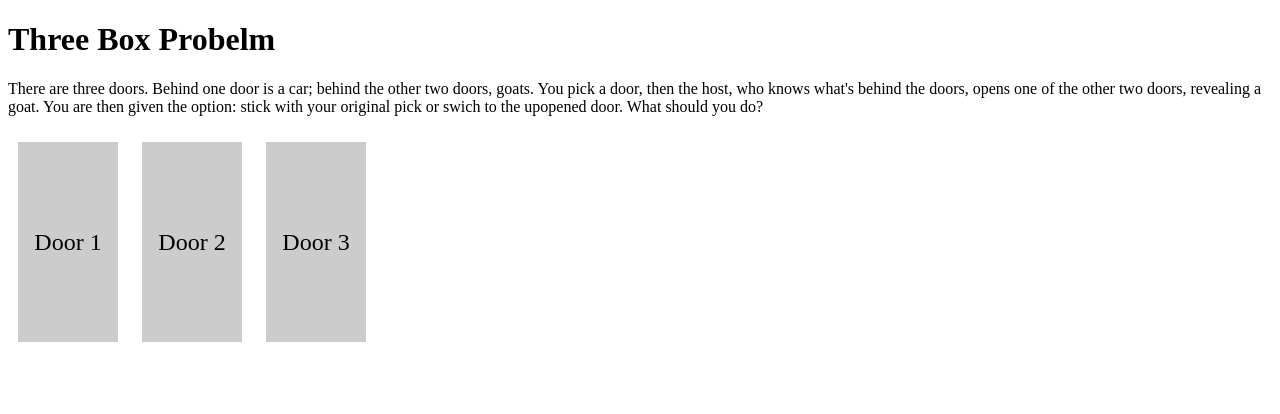
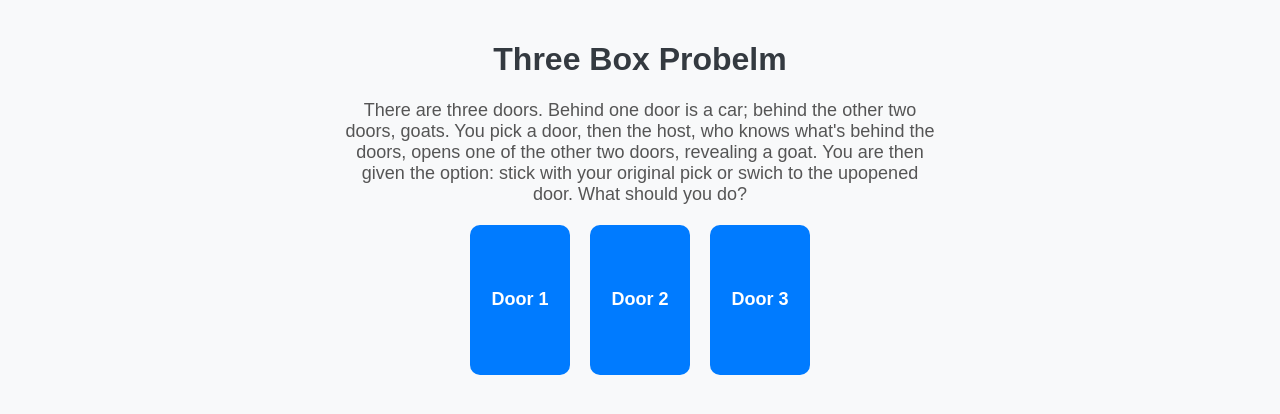
Before and after one commit to js23305/Three-Box-Problem, a Django app: page / in a window 1280 px wide. Shown: the top 414 px of the page. Run offline with Django 5.2, Linux system fonts and the light colour scheme.

Commit message:
Added styling to doors, background to make it look beautiful

```diff
--- a/three_box_problem/three_box/static/css/styles.css
+++ b/three_box_problem/three_box/static/css/styles.css
@@ -1,11 +1,79 @@
+body {
+    font-family: Arial, sans-serif;
+    text-align: center;
+    background-color: #f8f9fa;
+    margin: 0;
+    padding: 20px;
+}
+
+h1 {
+    color: #343a40;
+}
+
+p {
+    font-size: 18px;
+    color: #555;
+    max-width: 600px;
+    margin: 0 auto 20px;
+}
+
+#doors {
+    display: flex;
+    justify-content: center;
+    gap: 20px;
+    margin: 20px 0;
+}
+
 .door {
     width: 100px;
-    height: 200px;
-    display: inline-block;
+    height: 150px;
+    background-color: #007bff;
+    color: white;
+    display: flex;
+    align-items: center;
+    justify-content: center;
+    font-size: 18px;
+    font-weight: bold;
+    border-radius: 10px;
+    cursor: pointer;
+    transition: background-color 0.3s;
+}
+
+.door:hover {
+    background-color: #0056b3;
+}
+
+#result {
+    font-size: 20px;
+    font-weight: bold;
+    margin-top: 20px;
+    color: #28a745;
+}
+
+button {
+    font-size: 16px;
+    padding: 10px 15px;
     margin: 10px;
-    background-color: #ccc;
-    text-align: center;
-    line-height: 200px;
-    font-size: 24px;
+    border: none;
+    border-radius: 5px;
     cursor: pointer;
+    transition: background-color 0.3s;
 }
+
+#switchButton {
+    background-color: #dc3545;
+    color: white;
+}
+
+#switchButton:hover {
+    background-color: #c82333;
+}
+
+#stayButton {
+    background-color: #28a745;
+    color: white;
+}
+
+#stayButton:hover {
+    background-color: #218838;
+}
```
